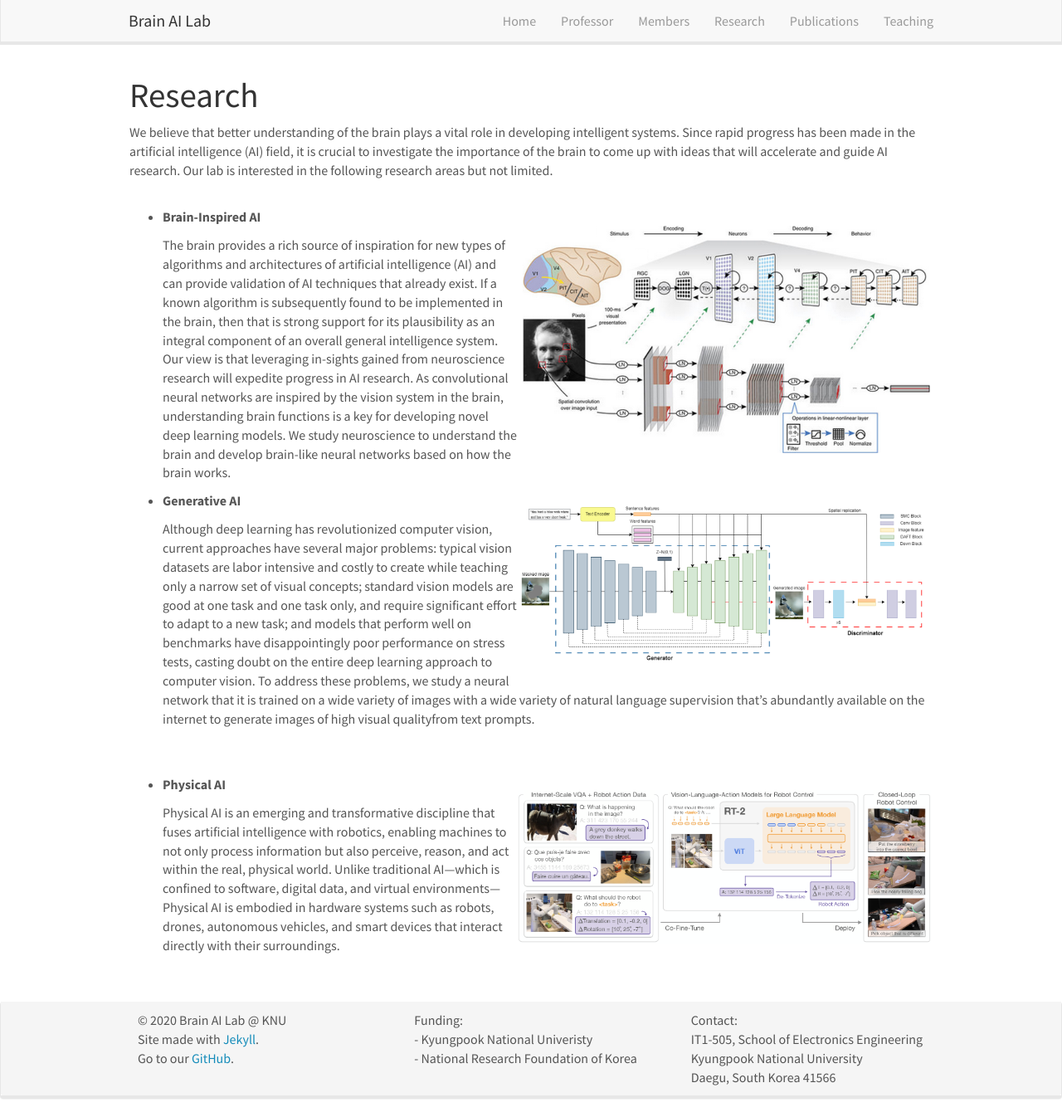
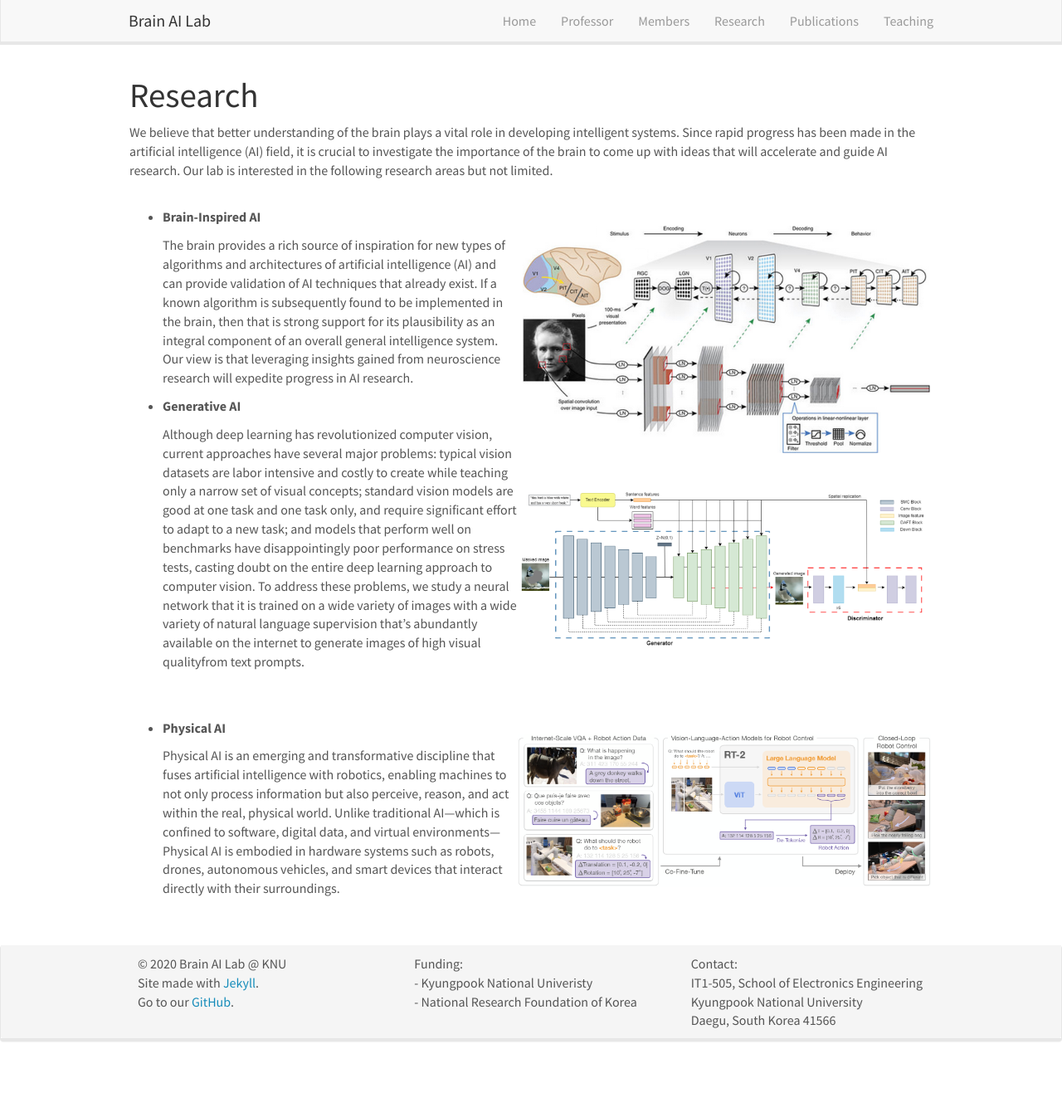
Before and after one commit to KNU-BrainAI/knu-brainai.github.io, a Jekyll site: the page built from _pages/research.md, in a window 1280 px wide and 1346 px high. Shown: the whole window at 83% size. Built offline with Jekyll 4.4.1, drawn with Linux system fonts in a browser that asks for light colours; nearby versions of some CDN libraries.

Commit message:
Update research.md

```diff
--- a/_pages/research.md
+++ b/_pages/research.md
@@ -12,7 +12,7 @@ We believe that better understanding of the brain plays a vital role in developi
 
 - **Brain-Inspired AI** ![]({{ site.url }}{{ site.baseurl }}/images/cnn.png){: style="width: 500px; float: right"}
 
-  The brain provides a rich source of inspiration for new types of algorithms and architectures of artificial intelligence (AI) and can provide validation of AI techniques that already exist. If a known algorithm is subsequently found to be implemented in the brain, then that is strong support for its plausibility as an integral component of an overall general intelligence system. Our view is that leveraging in-sights gained from neuroscience research will expedite progress in AI research. As convolutional neural networks are inspired by the vision system in the brain, understanding brain functions is a key for developing novel deep learning models. We study neuroscience to understand the brain and develop brain-like neural networks based on how the brain works.
+  The brain provides a rich source of inspiration for new types of algorithms and architectures of artificial intelligence (AI) and can provide validation of AI techniques that already exist. If a known algorithm is subsequently found to be implemented in the brain, then that is strong support for its plausibility as an integral component of an overall general intelligence system. Our view is that leveraging insights gained from neuroscience research will expedite progress in AI research.
 
 - **Generative AI** ![]({{ site.url }}{{ site.baseurl }}/images/DAFT-GAN.png){: style="width: 500px; float: right"}
 
```
